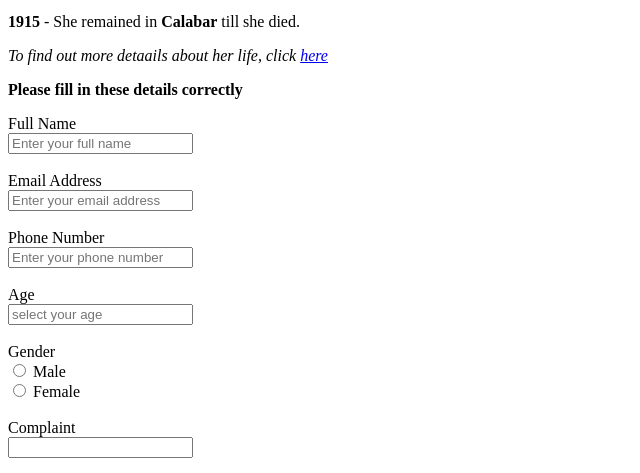
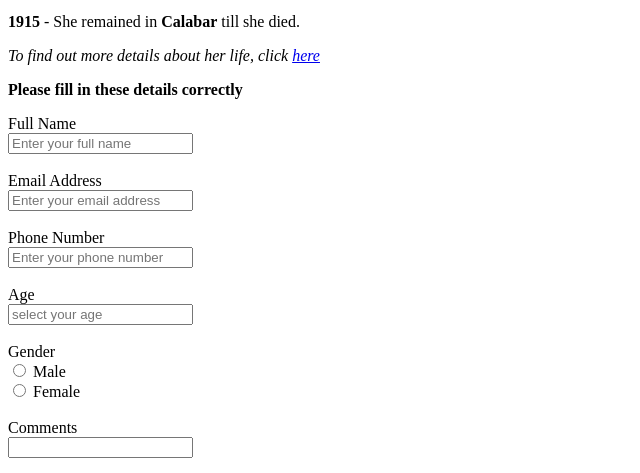
Before and after one commit to mr-wizzy/web-empowerment, a plain HTML site: page index.html in a window 1280 px wide. Shown: the part 715-1188 px from the top of the page, 0-640 px from the left. Drawn offline with Linux system fonts and the light colour scheme.

Commit message:
Update index.html

```diff
--- a/index.html
+++ b/index.html
@@ -28,7 +28,7 @@
     <p><b>1905</b> - She became the <em>Vice President</em> of <strong>Ikot Obong</strong> native court</p>
     <p><b>1915</b> - She remained in <strong>Calabar</strong> till she died.</p>
 
-    <p><em>To find out more detaails about her life, click <a href="https://en.wikipedia.org/wiki/Mary_Slessor">here</a></em></p>
+    <p><em>To find out more details about her life, click <a href="https://en.wikipedia.org/wiki/Mary_Slessor">here</a></em></p>
 </section>
 <section>
     <form action="https://www.w3schools.com/html/html_forms.asp">
@@ -51,7 +51,7 @@
         <input type="radio" name="male">
         <label for="female">Female</label>
         <br><br>
-        <label for="message">Complaint</label><br>
+        <label for="message">Comments</label><br>
         <input type="text" required>
         <br><br>
         <input type="submit" value="submit">
```
